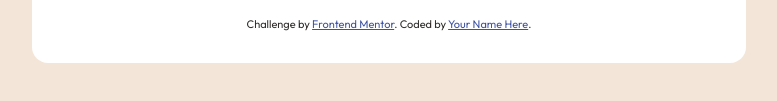
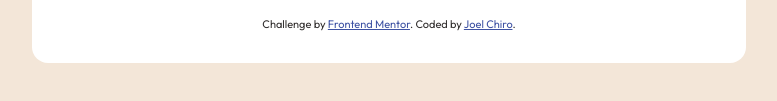
Before and after one commit to 1deadjoe/recipe-page, a plain HTML site: page index.html in a window 1280 px wide. Shown: the part 1671-1772 px from the top of the page, without its empty margins (251-1028 px from the left). Drawn offline with Linux system fonts and the light colour scheme.

Commit message:
Update index.html

```diff
--- a/index.html
+++ b/index.html
@@ -9,15 +9,6 @@
   <link rel="icon" type="image/png" sizes="32x32" href="./assets/images/favicon-32x32.png">
 
   <title>Frontend Mentor | Recipe page</title>
-  <!-- Google fonts cdn -->
-  <!-- Young Serif font -->
-  <!-- <link rel="preconnect" href="https://fonts.googleapis.com"> -->
-  <!-- <link rel="preconnect" href="https://fonts.gstatic.com" crossorigin> -->
-  <!-- <link href="https://fonts.googleapis.com/css2?family=Young+Serif&display=swap" rel="stylesheet"> -->
-  <!-- Outfit font -->
-  <!-- <link rel="preconnect" href="https://fonts.googleapis.com"> -->
-  <!-- <link rel="preconnect" href="https://fonts.gstatic.com" crossorigin> -->
-  <!-- <link href="https://fonts.googleapis.com/css2?family=Outfit:wght@100..900&display=swap" rel="stylesheet"> -->
   <!-- CSS stylesheet link -->
   <link rel="stylesheet" href="style.css">
 
@@ -107,7 +98,7 @@
     <br>
     <div class="attribution">
       Challenge by <a href="https://www.frontendmentor.io?ref=challenge" target="_blank">Frontend Mentor</a>.
-      Coded by <a href="#">Your Name Here</a>.
+      Coded by <a href="https://social-profiles-link.vercel.app/" target="_blank">Joel Chiro</a>.
     </div>
   </main>
 </body>
```
